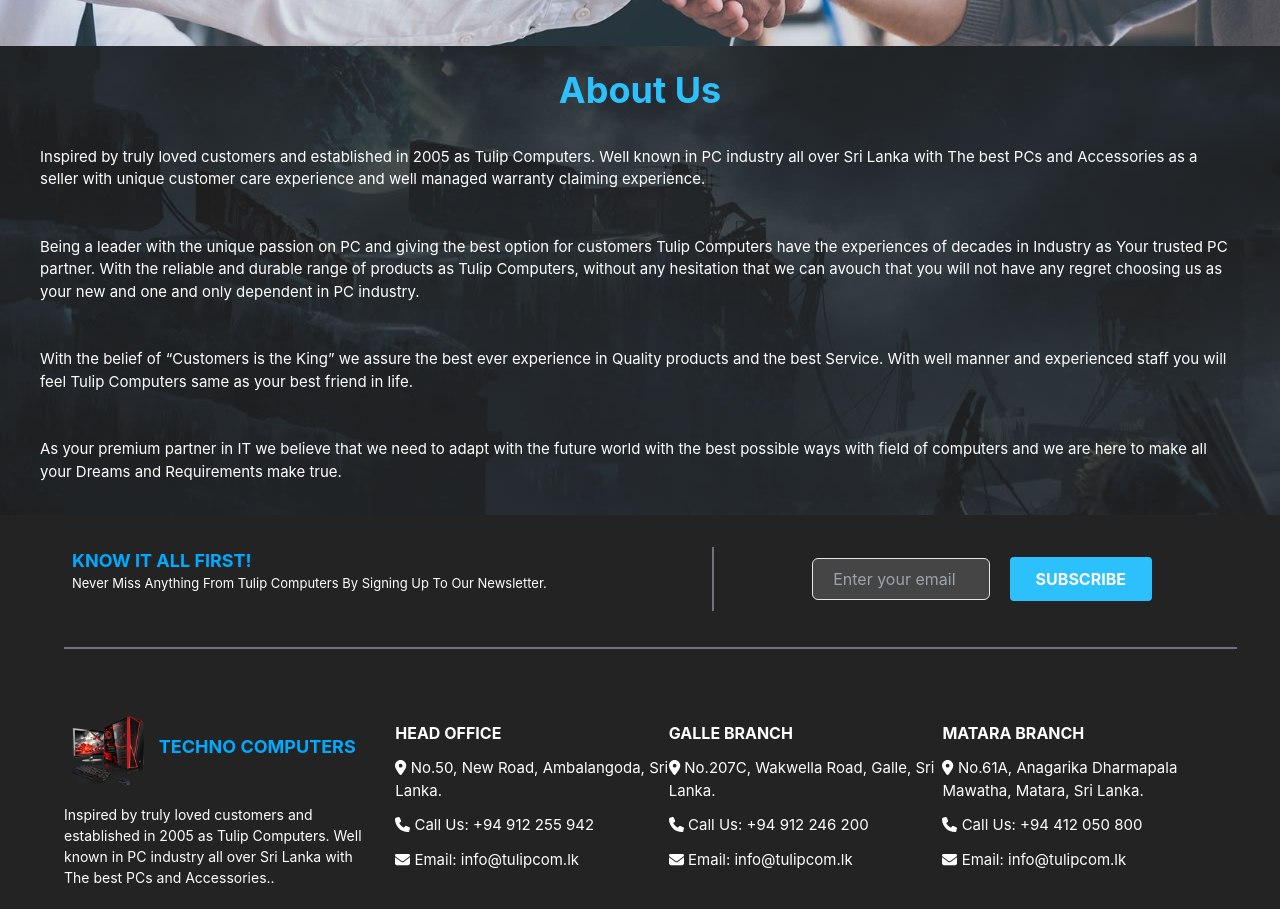
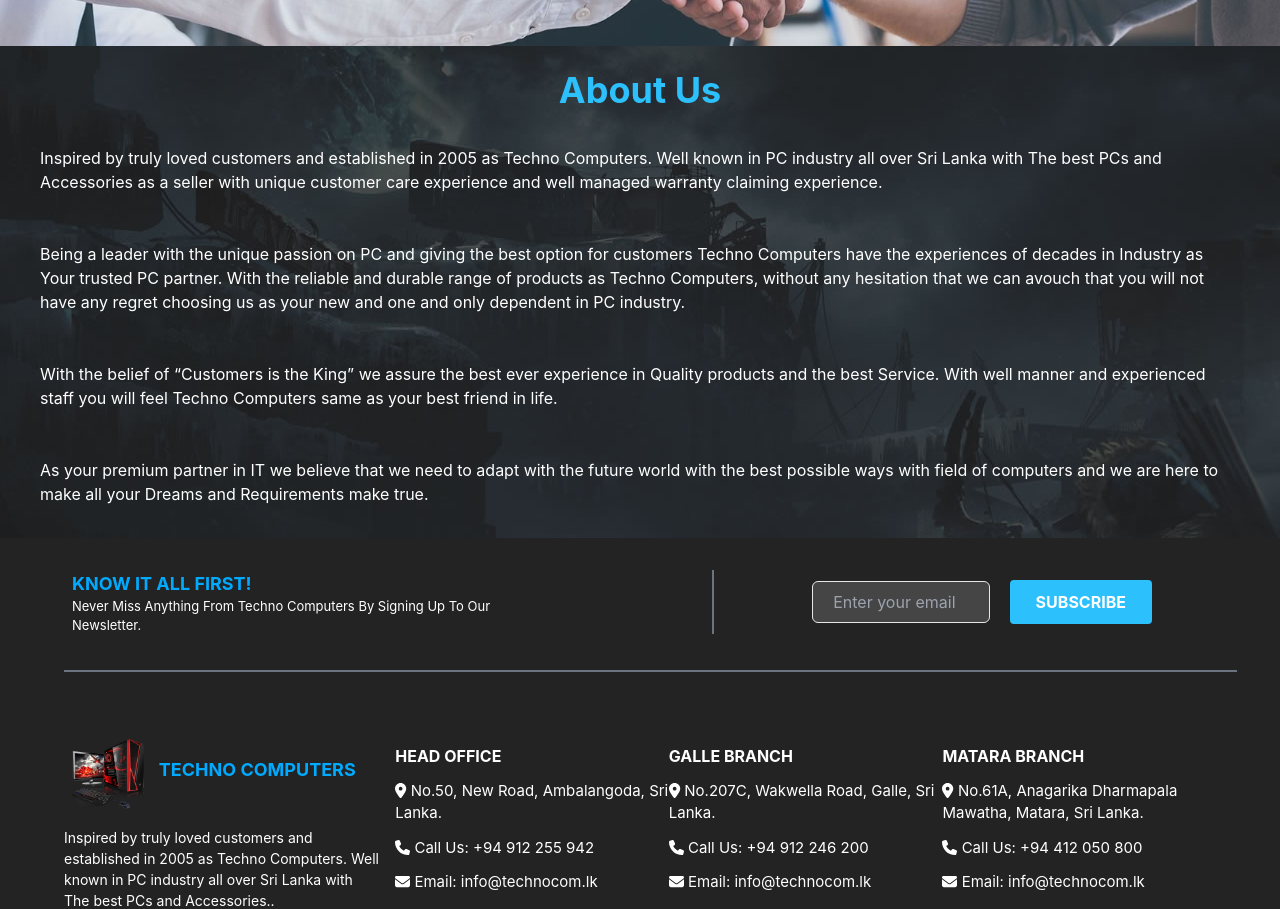
Before and after one commit to ChavinduShirantha/RAD-Course-Work, a React (Create React App) app in the folder client/: page /about in a window 1280 px wide. Shown: the part 260-1169 px from the top of the page. Built offline with nearby package versions, Linux system fonts and the light colour scheme.

Commit message:
Updated ShoppingCart.tsx,Footer.tsx,About.tsx & ProductModel.ts

```diff
--- a/client/src/model/ProductModel.ts
+++ b/client/src/model/ProductModel.ts
@@ -1,5 +1,6 @@
 export interface ProductModel {
     id: number,
+    image:string,
     description: string,
     price: number,
     currency: string
--- a/client/src/view/common/Footer/Footer.tsx
+++ b/client/src/view/common/Footer/Footer.tsx
@@ -15,7 +15,7 @@
                     <div className="flex flex-row pl-16 pr-16 pt-6">
                         <div className="basis-4/12 mr-40 w-full">
                             <h1 className="text-[18px] font-bold text-[#0af] float-left">KNOW IT ALL FIRST!</h1>
-                            <p className="text-[13px] text-white w-[60vh] float-left">Never Miss Anything From Tulip
+                            <p className="text-[13px] text-white w-[60vh] float-left">Never Miss Anything From Techno
                                 Computers By Signing Up
                                 To Our Newsletter.</p>
                         </div>
@@ -38,14 +38,14 @@
                     <div className="basis-1/4 pt-10">
                         <Link to="/">
                             <div className="flex flex-wrap">
-                                <img className=" w-1/4 top-0 ml-1"
+                                <img className=" w-1/4 top-0 ml-1 hover:scale-125"
                                      src={logo} alt=""/>
                                 <h1 className="ml-2 mt-6 uppercase text-[18px] text-[#0af] font-bold">Techno
                                     computers</h1>
                             </div>
                         </Link>
                         <h4 className="text-[14px] text-white pr-4 pt-3">Inspired by truly loved customers and
-                            established in 2005 as Tulip Computers. Well known in
+                            established in 2005 as Techno Computers. Well known in
                             PC industry all over Sri Lanka with The best PCs and Accessories..</h4>
 
                         <ul className="flex text-[#cbcbcb] pt-5 text-3xl">
@@ -73,7 +73,7 @@
                         <p className="pt-3 text-[15px] text-white"><FontAwesomeIcon icon={faPhone}/> Call Us: +94 912
                             255 942</p>
                         <p className="pt-3 text-[15px] text-white"><FontAwesomeIcon icon={faEnvelope}/> Email:
-                            info@tulipcom.lk</p>
+                            info@technocom.lk</p>
                     </div>
                     <div className="basis-1/4 pt-10">
                         <h4 className="pt-3 text-[16px] font-bold text-white uppercase">Galle Branch</h4>
@@ -83,7 +83,7 @@
                         <p className="pt-3 text-[15px] text-white"><FontAwesomeIcon icon={faPhone}/> Call Us: +94 912
                             246 200</p>
                         <p className="pt-3 text-[15px] text-white"><FontAwesomeIcon icon={faEnvelope}/> Email:
-                            info@tulipcom.lk</p>
+                            info@technocom.lk</p>
                     </div>
                     <div className="basis-1/4 pt-10">
                         <h4 className="pt-3 text-[16px] font-bold text-white uppercase">Matara Branch</h4>
@@ -94,7 +94,7 @@
                         <p className="pt-3 text-[15px] text-white"><FontAwesomeIcon icon={faPhone}/> Call Us: +94 412
                             050 800</p>
                         <p className="pt-3 text-[15px] text-white"><FontAwesomeIcon icon={faEnvelope}/> Email:
-                            info@tulipcom.lk</p>
+                            info@technocom.lk</p>
                     </div>
                 </div>
                 <div className=" text-center justify-center mt-10 pl-0 bg-black pb-10 pt-6">
@@ -104,7 +104,7 @@
                             Copyright @ 2023 All Rights Reserved.</p>
                         <Link to="/">
                             <div className="flex">
-                                <img className="h-10 top-0 ml-1 mt-1"
+                                <img className="h-10 top-0 ml-1 mt-1 hover:scale-125"
                                      src={logo} alt=""/>
                                 <h1 className="ml-5 mt-3 text-1xl text-[#0af] uppercase">
                                     Techno computers</h1>
--- a/client/src/view/pages/About/About.tsx
+++ b/client/src/view/pages/About/About.tsx
@@ -17,16 +17,17 @@
                                    pb-3
                                    font-bold
                                    text-center">About Us</h2>
-                        <p className="pt-6 pb-8 text-[15px] text-white">Inspired by truly loved customers and established in 2005 as Tulip
+                        <p className="pt-6 pb-8 text-[16px] text-white">Inspired by truly loved customers and
+                            established in 2005 as Techno
                             Computers. Well known in PC industry all over Sri Lanka with The best PCs and Accessories as
                             a
                             seller with unique customer care experience and well managed warranty claiming experience.
                             <br/>
                             <br/>
                             <br/>
-                            Being a leader with the unique passion on PC and giving the best option for customers Tulip
+                            Being a leader with the unique passion on PC and giving the best option for customers Techno
                             Computers have the experiences of decades in Industry as Your trusted PC partner. With the
-                            reliable and durable range of products as Tulip Computers, without any hesitation that we
+                            reliable and durable range of products as Techno Computers, without any hesitation that we
                             can
                             avouch that you will not have any regret choosing us as your new and one and only dependent
                             in
@@ -35,7 +36,7 @@
                             <br/>
                             <br/>
                             With the belief of “Customers is the King” we assure the best ever experience in Quality
-                            products and the best Service. With well manner and experienced staff you will feel Tulip
+                            products and the best Service. With well manner and experienced staff you will feel Techno
                             Computers same as your best friend in life.
                             <br/>
                             <br/>
--- a/client/src/view/pages/ShoppingCart/ShoppingCart.tsx
+++ b/client/src/view/pages/ShoppingCart/ShoppingCart.tsx
@@ -16,6 +16,7 @@
                         <thead className="h-20 border border-gray-500">
                         <tr className="text-white text-center">
                             <th className="text-[14px] font-bold px-1 uppercase border border-gray-500">Id</th>
+                            <th className="text-[14px] font-bold px-1 uppercase border border-gray-500">Image</th>
                             <th className="text-[14px] font-bold px-1 uppercase border border-gray-500">Product Name
                             </th>
                             <th className="text-[14px] font-bold px-1 uppercase border border-gray-500">Unit Price</th>
@@ -37,19 +38,28 @@
                                 : this.props.itemList.map((item) =>
                                     <tr className="text-white text-center px-1 h-20 border border-gray-500">
                                         <td className="px-1 border border-gray-500">{item.product.id}</td>
+                                        <td className="px-1 border border-gray-500"><img className="h-20 mx-auto"
+                                                                                         src={require("../../../images/products/" + item.product.image)}
+                                                                                         alt=""/>
+                                        </td>
                                         <td className="px-1 border border-gray-500">{item.product.description}</td>
                                         <td className="px-1 border border-gray-500">{item.product.price + ' ' + item.product.currency}</td>
                                         <td className="px-1 border border-gray-500">{item.itemCount}</td>
                                         <td className="px-1 hover:cursor-pointer hover:text-red-600 border border-gray-500">
                                             <FontAwesomeIcon
                                                 icon={faX}/></td>
-                                        <td className="px-1 border border-gray-500">{(item.product.price * item.itemCount) + ' ' + item.product.currency}</td>
+                                        <td className="px-1 border
+                                        border-gray-500">{(item.product.price * item.itemCount) + ' ' + item.product.currency}</td>
                                     </tr>
                                 )
                         }
                         </tbody>
                     </table>
-                    <button className="float-right mt-10 mb-10 pl-6 pr-6 pt-2 pb-2 bg-[#2cc1fc] text-[16px] font-bold text-white rounded uppercase border-[2px] border-[#2cc1fc] hover:bg-[#444544] hover:text-[#2cc1fc] hover:border-[2px] hover:border-[#2cc1fc] hover:scale-110 ">Purchase</button>
+                    <button className="float-right mt-10 mb-10 pl-6 pr-6 pt-2 pb-2 bg-[#2cc1fc] text-[16px]
+                    font-bold text-white rounded uppercase border-[2px] border-[#2cc1fc]
+                    hover:bg-[#444544] hover:text-[#2cc1fc] hover:border-[2px]
+                    hover:border-[#2cc1fc] hover:scale-110 ">Purchase
+                    </button>
                 </div>
             </div>
         );
```
